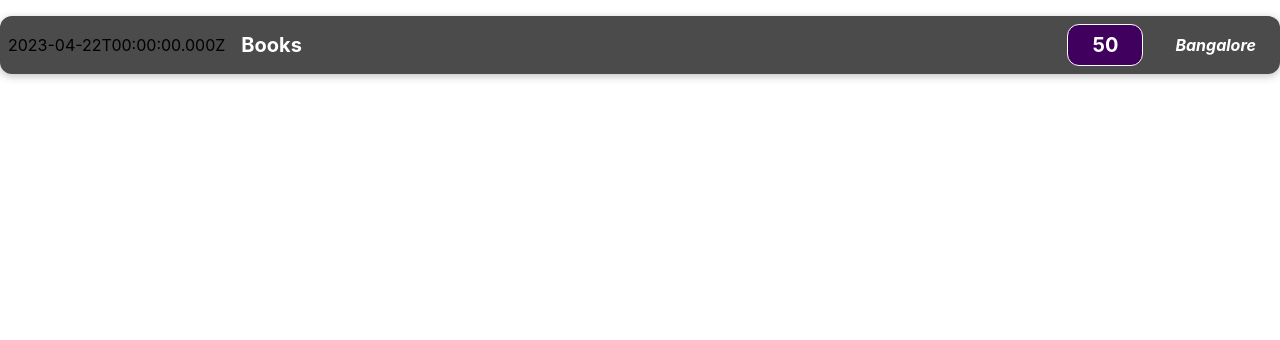
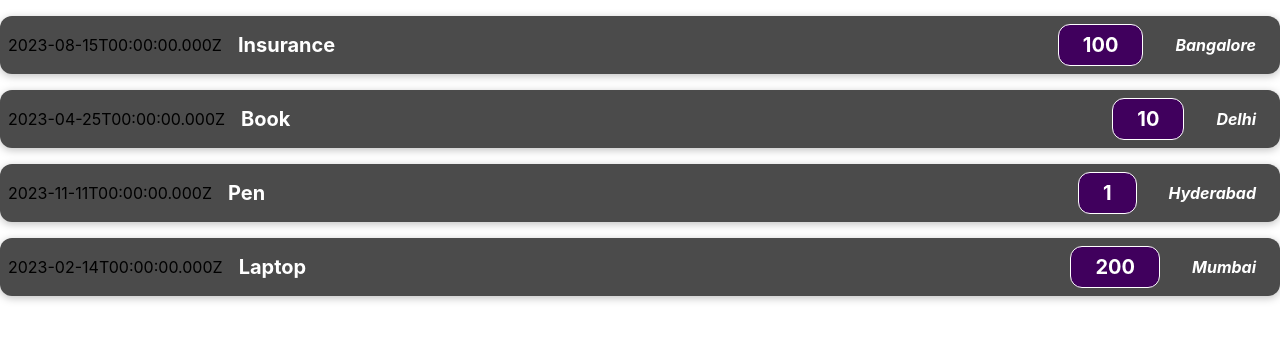
Before and after one commit to sukku-akky/ReactExpensesApp, a React (Create React App) app: page / in a window 1280 px wide. Shown: the top 340 px of the page. Built offline with nearby package versions, Linux system fonts and the light colour scheme.

Commit message:
reusable components

```diff
--- a/src/App.js
+++ b/src/App.js
@@ -2,9 +2,28 @@ import ExpenseItem from "./components/ExpenseItem";
 
 
 function App() {
+  const expenses = [
+    { id: "1", date: new Date(2023, 7, 15),location:"Bangalore", title: "Insurance", price: 100 },
+    { id: "2", date: new Date(2023, 3, 25), location:"Delhi",title: "Book", price: 10 },
+    { id: "3", date: new Date(2023, 10, 11), location:"Hyderabad",title: "Pen", price: 1 },
+    { id: "4", date: new Date(2023, 1, 14), location:"Mumbai",title: "Laptop", price: 200 },
+  ];
+
   return (
     <div>
-      <ExpenseItem></ExpenseItem>
+      {expenses.map((expense)=>{
+        return (
+          <ExpenseItem
+            key={expense.id}
+            date={expense.date}
+            location={expense.location}
+            title={expense.title}
+            price={expense.price}
+          >
+          </ExpenseItem>
+
+        );
+      })}
     </div>
 
 
--- a/src/components/ExpenseItem.js
+++ b/src/components/ExpenseItem.js
@@ -1,21 +1,18 @@
 import React from "react";
 import "./ExpenseItem.css";
 
-const ExpenseItem=()=>{
+const ExpenseItem=(props)=>{
 
-    const expenseDate=new Date(2023 ,3,22).toISOString();
-    const expenseTitle="Books";
-    const expensePrice=50;
-    const expenseLocation="Bangalore";
+
     return (
         <div className="expense-item">
-            <div>{expenseDate}</div>
+            <div>{props.date.toISOString()}</div>
             <div className="expense-item__description">
-                <h2>{expenseTitle}</h2>
+                <h2>{props.title}</h2>
             </div>
-            <div className="expense-item__price">{expensePrice}</div>
+            <div className="expense-item__price">{props.price}</div>
             <div className="expense-item__location">
-                <h2>{expenseLocation}</h2>
+                <h2>{props.location}</h2>
             </div>
 
         </div>
```
